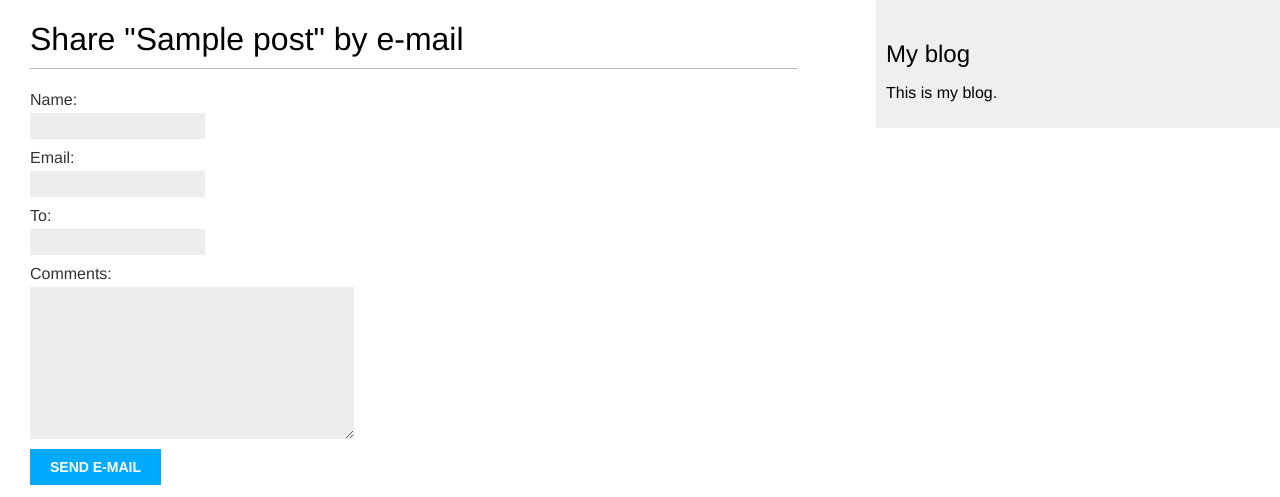
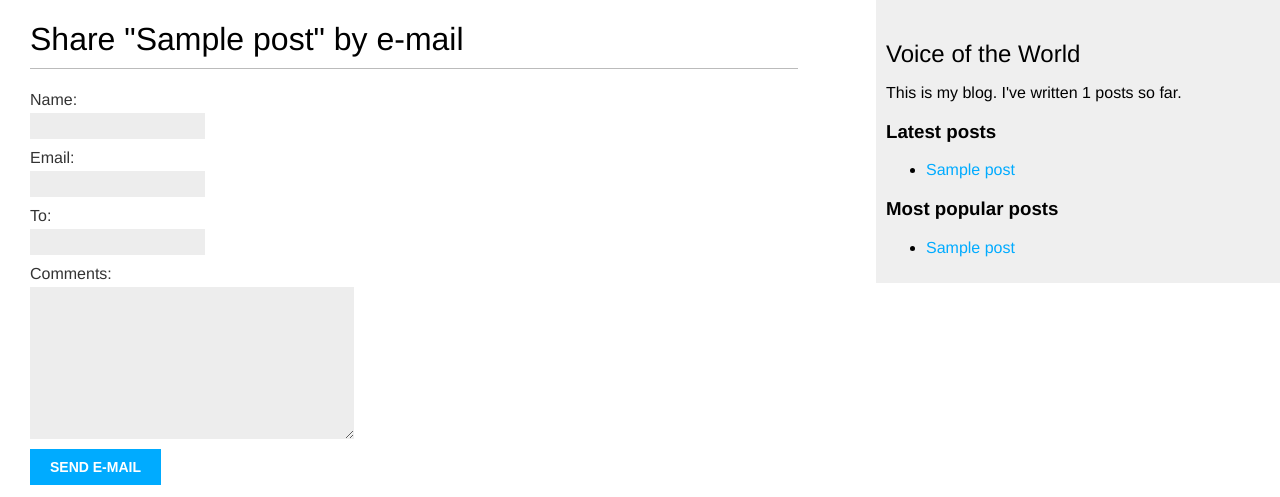
Before and after one commit to VladZhidik/Py88_Diploma_NewsBlogApp, a Django app: page /blog/1/share/ in a window 1280 px wide. Shown: the top 497 px of the page. Run offline with Django 4.2, Linux system fonts and the light colour scheme; tables that the repository leaves empty hold one stand-in row (values such as "Sample post").

Commit message:
add similar posts, sitemap

```diff
--- a/config/blog/templates/blog/base.html
+++ b/config/blog/templates/blog/base.html
@@ -1,3 +1,4 @@
+{% load blog_tags %}
 {% load static %}
 <!DOCTYPE html>
 <html>
@@ -11,8 +12,21 @@
     {% endblock %}
   </div>
   <div id="sidebar">
-    <h2>My blog</h2>
-    <p>This is my blog.</p>
+    <h2>Voice of the World</h2>
+    <p>
+      This is my blog.
+      I've written {% total_posts %} posts so far.
+    </p>
+    <h3>Latest posts</h3>
+    {% show_latest_posts 3 %}
+    <h3>Most popular posts</h3>
+    {% get_most_commented_posts as most_commented_posts %}
+    <ul>
+      {% for post in most_commented_posts %}
+      <li>
+        <a href="{{ post.get_absolute_url }}">{{ post.title }}</a>
+      </li>
+      {% endfor %}
   </div>
 </body>
 </html>
--- /dev/null
+++ b/config/blog/templates/blog/post/latest_posts.html
@@ -0,0 +1,7 @@
+<ul>
+    {% for post in latest_posts %}
+        <li>
+            <a href="{{ post.get_absolute_url }}">{{ post.title }}</a>
+        </li>
+    {% endfor %}
+</ul>
--- a/config/blog/templates/blog/post/list.html
+++ b/config/blog/templates/blog/post/list.html
@@ -1,4 +1,5 @@
 {% extends "blog/base.html" %}
+{% load blog_tags %}
 
 {% block title %}Voice of the World{% endblock %}
 
@@ -25,7 +26,7 @@
     <p class="date">
       Published {{ post.publish }} by {{ post.author }}
     </p>
-    {{ post.body|truncatewords:30|linebreaks }}
+    {{ post.body|markdown|truncatewords_html:30}}
   {% endfor %}
   {% include "pagination.html" with page=posts %}
 {% endblock %}
--- /dev/null
+++ b/config/blog/templatetags/blog_tags.py
@@ -0,0 +1,31 @@
+from django import template
+from ..models import Post
+from django.db.models import Count
+from django.utils.safestring import mark_safe
+import markdown
+
+
+register = template.Library()
+
+
+@register.simple_tag
+def total_posts():
+    return Post.published.count()
+
+
+@register.inclusion_tag('blog/post/latest_posts.html')
+def show_latest_posts(count=5):
+    latest_posts = Post.published.order_by('-publish')[:count]
+    return {'latest_posts': latest_posts}
+
+
+@register.simple_tag
+def get_most_commented_posts(count=5):
+    return Post.published.annotate(
+        total_comments=Count('comments')
+    ).order_by('-total_comments')[:count]
+
+
+@register.filter(name='markdown')
+def markdown_format(text):
+    return mark_safe(markdown.markdown(text))
--- a/config/blog/urls.py
+++ b/config/blog/urls.py
@@ -1,5 +1,6 @@
 from django.urls import path
 from . import views
+from .feeds import LatestPostsFeed
 
 app_name = 'blog'
 
@@ -16,4 +17,5 @@ urlpatterns = [
          views.post_share, name='post_share'),
     path('<int:post_id>/comment/',
          views.post_comment, name='post_comment'),
+    path('feed/', LatestPostsFeed(), name='post_feed'),
 ]
--- a/config/blog/views.py
+++ b/config/blog/views.py
@@ -7,6 +7,7 @@ from .forms import EmailPostForm, CommentForm
 from django.core.mail import send_mail
 from django.views.decorators.http import require_POST
 from taggit.models import Tag
+from django.db.models import Count
 
 
 def post_list(request, tag_slug=None):
@@ -46,11 +47,19 @@ def post_detail(request, year, month, day, post):
     # Форма для комментирования пользователями
     form = CommentForm()
 
+    # Список схожих постов
+    post_tags_ids = post.tags.values_list('id', flat=True)
+    similar_posts = Post.published.filter(tags__in=post_tags_ids)\
+        .exclude(id=post.id)
+    similar_posts = similar_posts.annotate(same_tags=Count('tags'))\
+        .order_by('-same_tags', '-publish')[:4]
+
     return render(request,
                   'blog/post/detail.html',
                   {'post': post,
                    'comments': comments,
-                   'form': form})
+                   'form': form,
+                   'similar_posts': similar_posts})
 
 
 class PostListView(ListView):
--- a/config/config/settings.py
+++ b/config/config/settings.py
@@ -27,6 +27,7 @@ DEBUG = True
 
 ALLOWED_HOSTS = []
 
+SITE_ID = 1
 
 # Application definition
 
@@ -39,6 +40,8 @@ INSTALLED_APPS = [
     'django.contrib.staticfiles',
     'blog.apps.BlogConfig',
     'taggit',
+    'django.contrib.sites',
+    'django.contrib.sitemaps',
 ]
 
 MIDDLEWARE = [
--- a/config/config/urls.py
+++ b/config/config/urls.py
@@ -1,8 +1,15 @@
 from django.contrib import admin
-from django.urls import path
-from django.conf.urls import include
+from django.urls import path, include
+from django.contrib.sitemaps.views import sitemap
+from blog.sitemaps import PostSitemap
+
+sitemaps = {
+    'posts': PostSitemap,
+}
 
 urlpatterns = [
     path('admin/', admin.site.urls),
     path('blog/', include('blog.urls', namespace='blog')),
+    path('sitemap.xml', sitemap, {'sitemaps': sitemaps},
+         name='django.contrib.sitemaps.views.sitemap')
 ]
--- a/requirements.txt
+++ b/requirements.txt
@@ -1,5 +1,6 @@
 asgiref==3.7.2
 Django==4.1.12
 django-taggit==3.0.0
+Markdown==3.4.1
 sqlparse==0.4.4
 typing_extensions==4.8.0
```
Also changed, not shown: config/blog/feeds.py (added, +23 -0 lines), config/blog/sitemaps.py (added, +13 -0 lines), config/blog/templates/blog/post/detail.html (+11 -1 lines), config/blog/templatetags/__init__.py (added), 1 other file.
